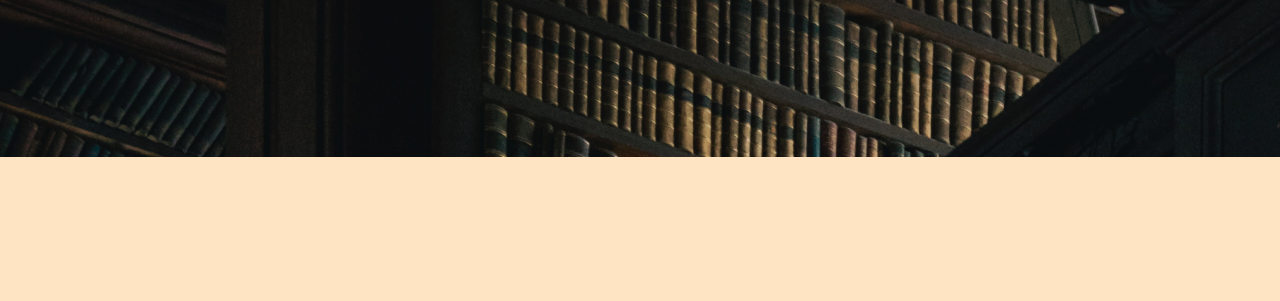
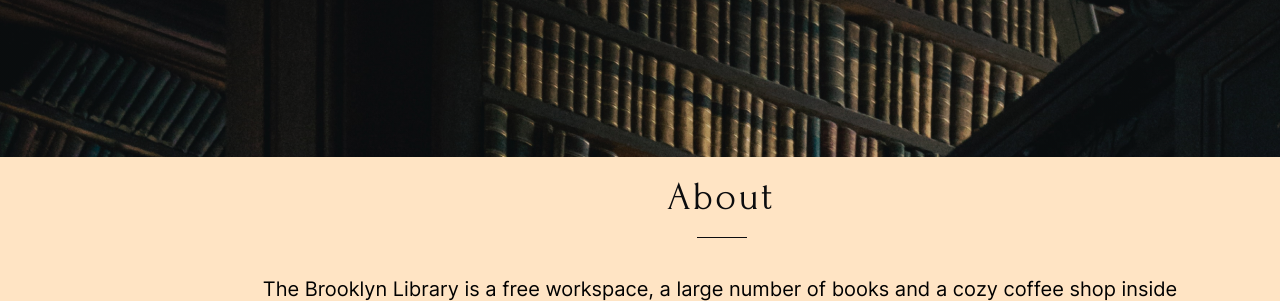
Before and after one commit to homer323/Library-test, a plain HTML site: page index.html in a window 1280 px wide. Shown: the part 533-834 px from the top of the page. Before the commit the page ends 800 px from the top, so only its background shows below. Drawn offline with Linux system fonts and the light colour scheme.

Commit message:
feat: add section about title

```diff
--- a/css/styles.css
+++ b/css/styles.css
@@ -128,3 +128,44 @@ body {
 }
 /* section welcomme end */
 /* section about start */
+.section-about {
+  /* height: 837px; */
+}
+
+.wrapp-about-title {
+  margin: 20px 667px 0 667px;
+}
+
+.about-title {
+  margin: 0;
+  color: var(--bg-color);
+  font-family: "Forum";
+  font-size: 40px;
+  font-weight: 400;
+  letter-spacing: 2px;
+  line-height: 40px;
+  text-transform: capitalize;
+}
+
+.about-title::after {
+  margin-top: 20px;
+  margin-left: 30px;
+  content: '';
+  background: var(--bg-color);
+  width: 50px;
+  height: 1px;
+  display: block;
+}
+
+.about-subtitle1 {
+  margin-top: 40px;
+}
+
+.about-subtitle {
+  margin: 0;
+  color: var(--main-text-color);
+  text-align: center;
+  font-family: "Inter";
+  font-size: 20px;
+  font-weight: 400;
+}
--- a/index.html
+++ b/index.html
@@ -35,6 +35,16 @@
         <h2 class="welcome-title">Welcome <br> to&nbsp;the Brooklyn Library</h2>
       </div>
     </section>
+    <section class="section-about">
+      <div class="wrapp-about-title">
+        <h2 class="about-title">About</h2>
+      </div>
+      <div class="about-subtitle1">
+        <p class="about-subtitle">
+          The Brooklyn Library is&nbsp;a&nbsp;free workspace, a&nbsp;large number of&nbsp;books and a&nbsp;cozy coffee shop inside
+        </p>
+      </div>
+    </section>
   </main>
 </body>
 </html>
```
